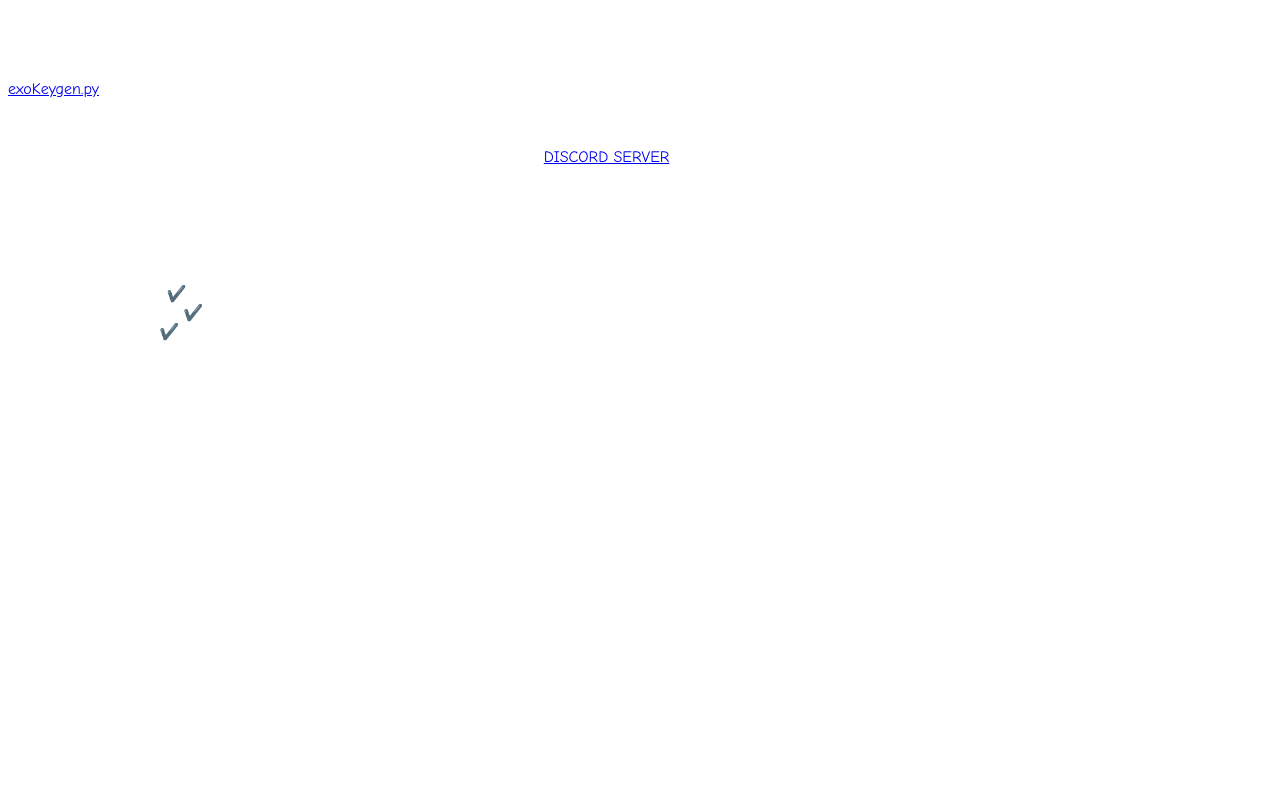
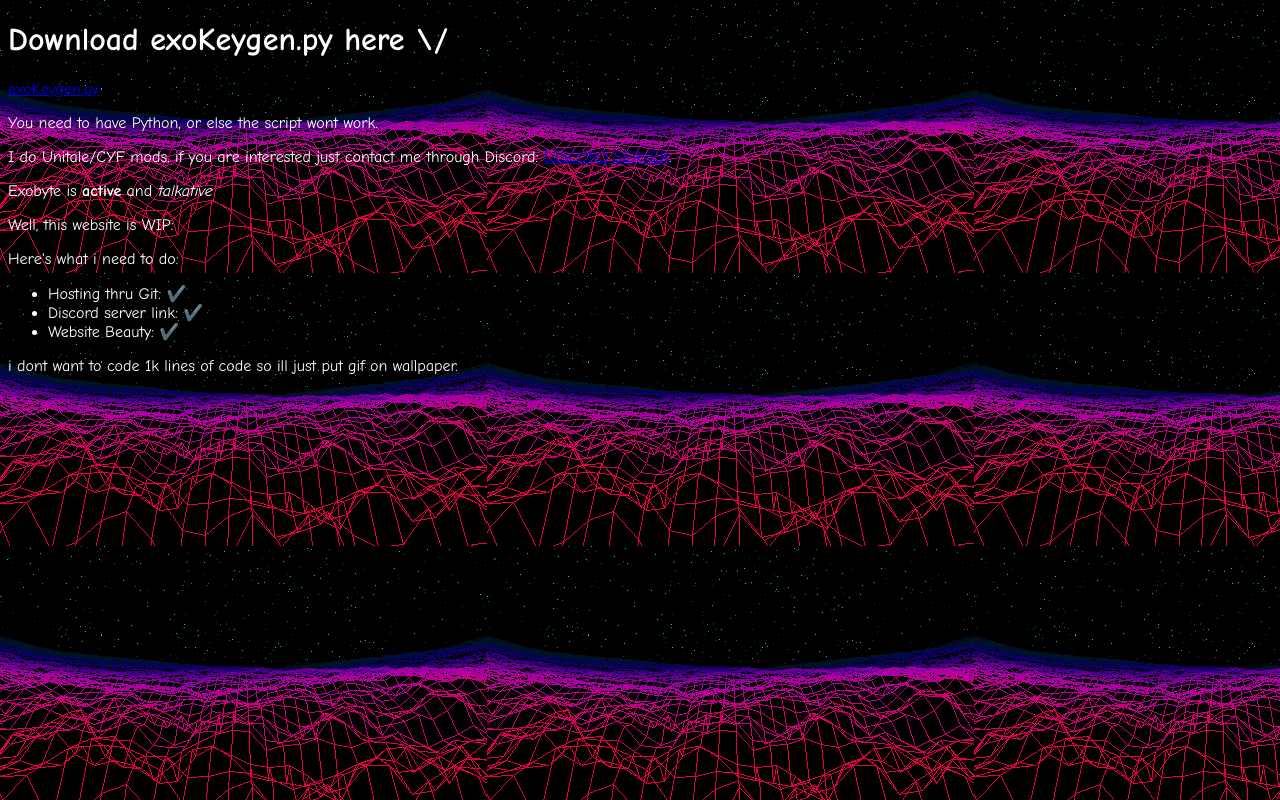
Before and after one commit to exobyte69/exobyte69.github.io, a plain HTML site: page index.html in a window 1280 px wide. Drawn offline with Linux system fonts and the light colour scheme.

Commit message:
Update style.css

```diff
--- a/style.css
+++ b/style.css
@@ -3,6 +3,6 @@
    "how to change link color." */
 
 body {
-  background-image: url("*/vapor.gif");
+  background-image: url("vapor.gif");
   color: white;
   font-family: Comic Sans MS;
```
